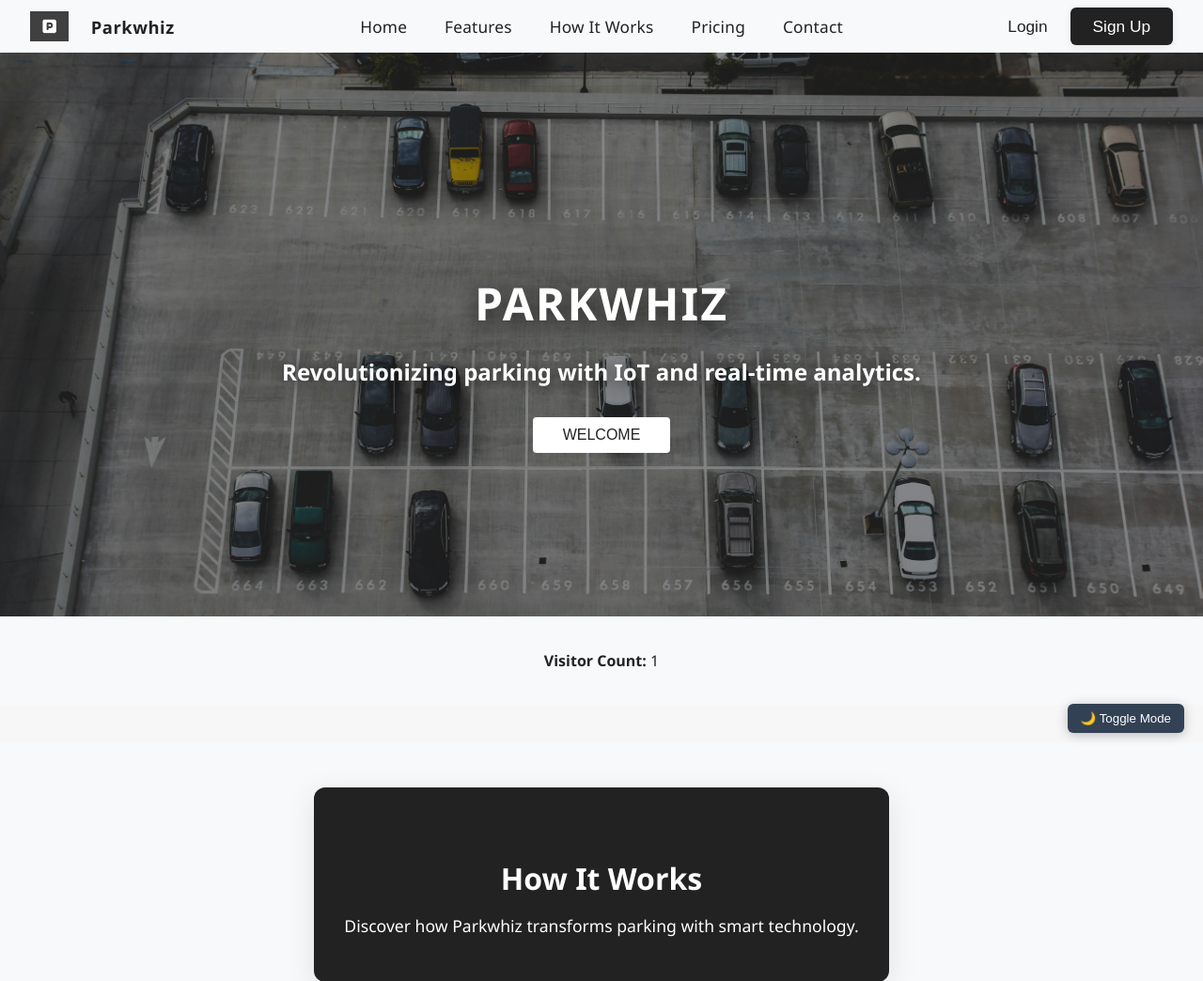
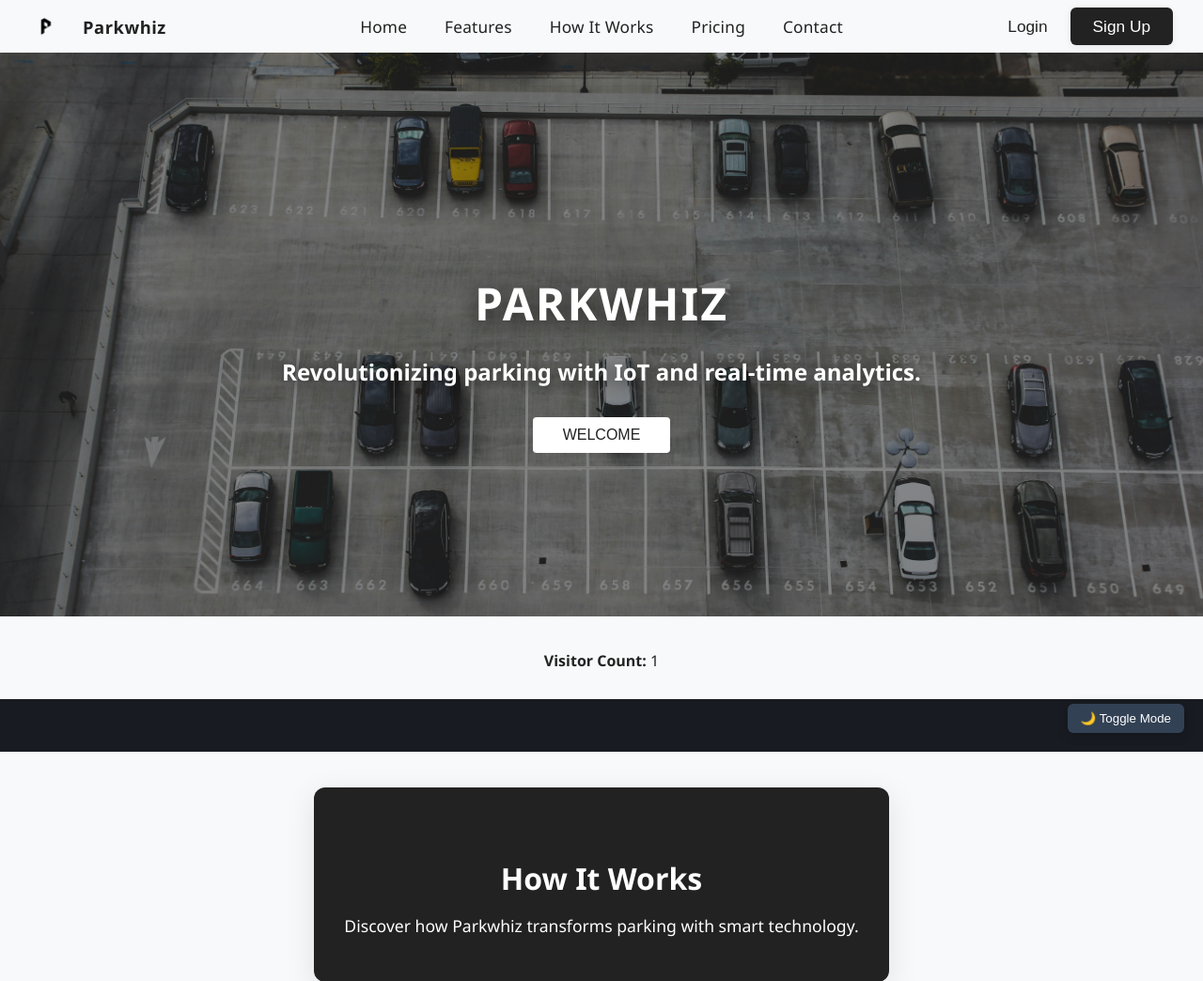
Before and after one commit to JETHILARIO200/2025BSIT2DGROUP10, a PHP site: page /index.php in a window 1280 px wide. Shown: the top 1044 px of the page at 94% size. Run offline with PHP 8.4, Linux system fonts and the light colour scheme.

Commit message:
Update nav.php

```diff
--- a/Parkwhiz2/php/nav.php
+++ b/Parkwhiz2/php/nav.php
@@ -1,6 +1,7 @@
+
 <nav class="navbar">
     <div class="navbar-section left">
-    <img src="/Parkwhiz2/images/logo.png" alt="Parkwhiz Logo" class="logo-img" style="height:32px;width:auto;vertical-align:middle;margin-right:8px;">
+    <img src="/Parkwhiz2/images/parklogo.png" alt="Parkwhiz Logo" class="logo-img" style="height:32px;width:auto;vertical-align:middle;margin-right:8px;">
     <span class="logo">Parkwhiz</span>
         <div class="hamburger" onclick="openDrawer()">
             <span></span>
@@ -30,3 +31,8 @@
     <a href="/Parkwhiz2/php/contact.php" onclick="closeDrawer()">Contact</a>
     <a href="/Parkwhiz2/php/login.php" onclick="closeDrawer()">Login</a>
 </div>
+<nav class="bottom-nav">
+  <a href="#"><i class="fa fa-home"></i></a>
+  <a href="#"><i class="fa fa-car"></i></a>
+  <a href="#"><i class="fa fa-user"></i></a>
+</nav>
```
